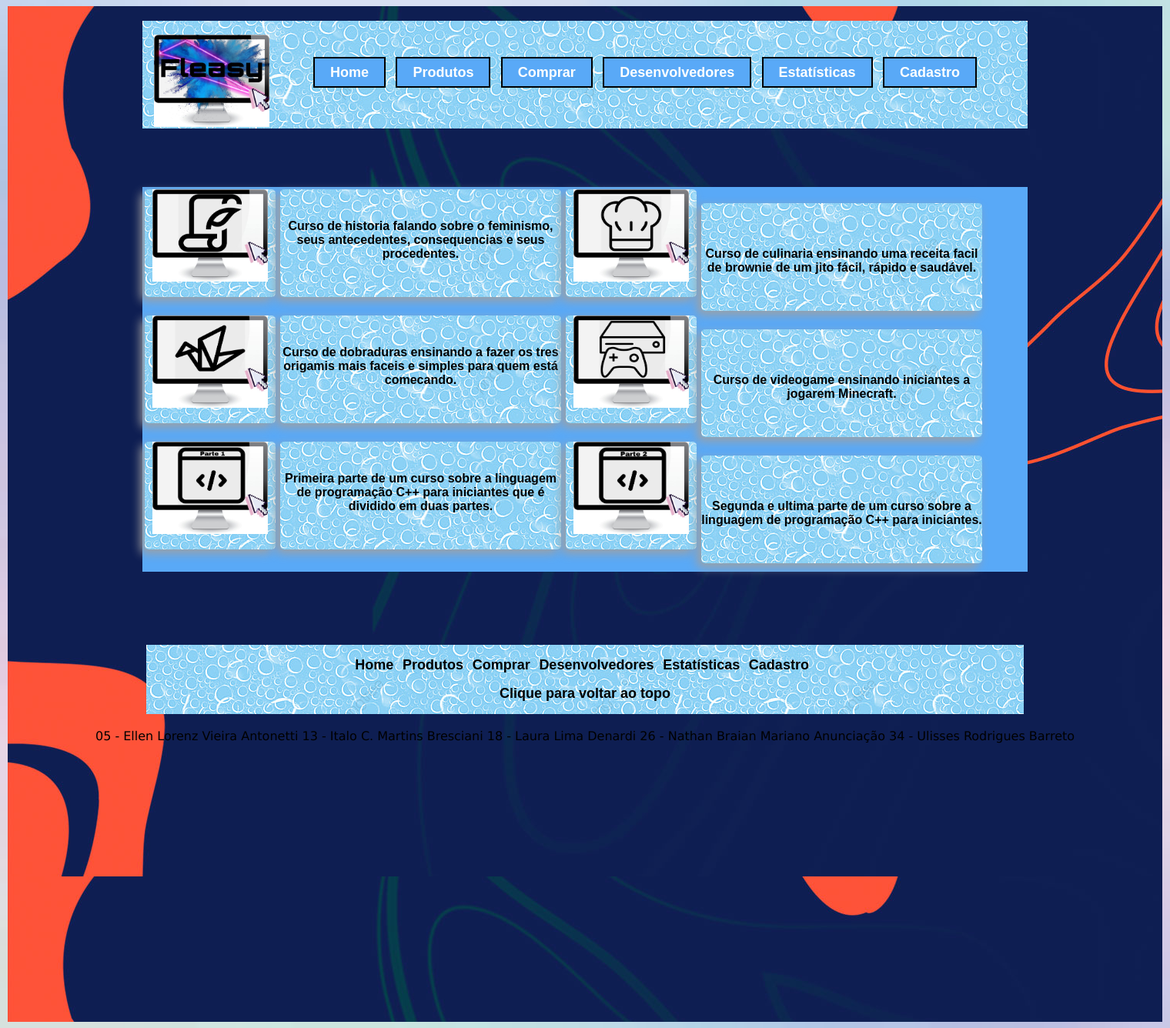
After one commit to ItaloCarlosMartinsBresciani/ProjEcommerce, a PHP site: page /produtos.html in a window 1520 px wide. The commit adds this page. Shown: the whole page at 77% size. Run offline with PHP 8.4, Linux system fonts and the light colour scheme.

Commit message:
upload Devs e Produtos

```diff
--- a/estilos.css
+++ b/estilos.css
@@ -177,3 +177,66 @@ a.quatro:hover{
     background-color:#59a9f7;
 
 }
+
+#camada_especial3{
+  width: 1150px;
+  height: 500px;
+  background-color: #59a9f7;
+}
+
+
+#texto_produto1 {
+  width: 170px;
+  height: 140px;
+  background-color: rgb(255, 255, 255);
+  background-image: url("imagem/fundo3.png");
+  float: left;
+  text-align:center;
+  margin: 3px 3px;
+  border-radius: 5px;
+  box-shadow: -5px 5px 13px rgb(160, 160, 160);
+
+}
+
+#texto_produto2{
+  width: 365px;
+  height: 140px;
+  background-color: white;
+  background-image: url("imagem/fundo3.png");
+  float: left;
+  margin: 3px 3px;
+  border-radius: 5px;
+  box-shadow: -5px 5px 13px rgb(160, 160, 160);
+}
+
+#devs1 {
+  width: 185px;
+  height: 155px;
+  background-color: rgb(255, 255, 255);
+  background-image: url("imagem/fundo3.png");
+  float: left;
+  text-align:center;
+  margin: 3px 3px;
+  border-radius: 5px;
+  box-shadow: -5px 5px 13px rgb(160, 160, 160);
+  margin-left: 5px;
+
+}
+
+#devs2{
+  width: 390px;
+  height: 155px;
+  background-color: white;
+  background-image: url("imagem/fundo3.png");
+  float: left;
+  margin: 3px 3px;
+  border-radius: 5px;
+  box-shadow: -5px 5px 13px rgb(160, 160, 160);
+}
+
+#camada_especial4{
+  width: 590px;
+  height: 910px;
+  background-color: #59a9f7;
+  border-radius: 8px;
+}
--- /dev/null
+++ b/produtos.html
@@ -0,0 +1,142 @@
+<!DOCTYPE html>
+<html lang="PT-BR">
+
+<head>
+  <meta charset="UTF-8">
+  <link rel="icon" href="imagem/icon.png">
+  <title>Produtos</title>
+  <link rel="stylesheet" type="text/css" href="estilos.css" />
+</head>
+
+<body>
+
+  <center>
+    <div id="mae">
+
+      <br>
+      <a name="topo"></a>
+
+      <div id="camada1">
+        <br>
+
+        <a href="index.html"><img id="user" src="imagem/user.png"></a>
+        <br><br>
+        <a class="um" href="index.html">Home</a>&nbsp;&nbsp;
+        <a class="um" href="produtos.html">Produtos</a>&nbsp;&nbsp;
+        <a class="um" href=".html">Comprar</a>&nbsp;&nbsp;
+        <a class="um" href="devs.html">Desenvolvedores</a>&nbsp;&nbsp;
+        <a class="um" href=".html">Estatísticas</a>&nbsp;&nbsp;
+        <a class="um" href=".html">Cadastro</a>&nbsp;&nbsp;
+        <br><br><br>
+
+      </div>
+
+      <br><br><br><br>
+
+      <div id="camada_especial3">
+        <div id="texto_produto1">
+          <img src="imagem/historia.jpeg" width="150px" height="120px">
+        </div>
+        <div id="texto_produto2">
+          <br>
+          <h4>
+            Curso de historia falando sobre o feminismo, seus antecedentes, consequencias e seus
+            procedentes.
+          </h4>
+        </div>
+
+        &nbsp;&nbsp;&nbsp;&nbsp;&nbsp;&nbsp;&nbsp;&nbsp;&nbsp;&nbsp;&nbsp;&nbsp;&nbsp;&nbsp;&nbsp;&nbsp;&nbsp;&nbsp;
+
+        <div id="texto_produto1">
+          <img src="imagem/culinaria.jpg" width="150px" height="120px">
+        </div>
+        <div id="texto_produto2">
+          <br><br>
+          <h4>
+            Curso de culinaria ensinando uma receita facil de brownie de um jito fácil, rápido e saudável.
+          </h4>
+        </div>
+
+        <br><br>
+
+        <div id="texto_produto1">
+          <img src="imagem/origami.jpg" width="150px" height="120px">
+        </div>
+        <div id="texto_produto2">
+          <br>
+          <h4>
+            Curso de dobraduras ensinando a fazer os tres origamis mais faceis e simples para quem está comecando.
+          </h4>
+        </div>
+
+        &nbsp;&nbsp;&nbsp;&nbsp;&nbsp;&nbsp;&nbsp;&nbsp;&nbsp;&nbsp;&nbsp;&nbsp;&nbsp;&nbsp;&nbsp;&nbsp;&nbsp;&nbsp;
+
+        <div id="texto_produto1">
+          <img src="imagem/game.jpeg" width="150px" height="120px">
+        </div>
+        <div id="texto_produto2">
+          <br><br>
+          <h4>
+            Curso de videogame ensinando iniciantes a jogarem Minecraft.
+          </h4>
+        </div>
+
+        <br><br>
+
+        <div id="texto_produto1">
+          <img src="imagem/prog1.jpeg" width="150px" height="120px">
+        </div>
+        <div id="texto_produto2">
+          <br>
+          <h4>
+            Primeira parte de um curso sobre a linguagem de programação C++ para iniciantes que é dividido em duas
+            partes.
+          </h4>
+        </div>
+
+        &nbsp;&nbsp;&nbsp;&nbsp;&nbsp;&nbsp;&nbsp;&nbsp;&nbsp;&nbsp;&nbsp;&nbsp;&nbsp;&nbsp;&nbsp;&nbsp;&nbsp;&nbsp;
+
+        <div id="texto_produto1">
+          <img src="imagem/prog2.jpeg" width="150px" height="120px">
+        </div>
+        <div id="texto_produto2">
+          <br><br>
+          <h4>
+            Segunda e ultima parte de um curso sobre a linguagem de programação C++ para iniciantes.
+          </h4>
+        </div>
+
+        <br><br>
+      </div>
+
+      <br><br><br><br><br>
+
+
+      <div id="camada3">
+        <br>
+        <a class="dois" href="index.html">Home</a>&nbsp;&nbsp;
+        <a class="dois" href="produtos.html">Produtos</a>&nbsp;&nbsp;
+        <a class="dois" href=".html">Comprar</a>&nbsp;&nbsp;
+        <a class="dois" href="devs.html">Desenvolvedores</a>&nbsp;&nbsp;
+        <a class="dois" href=".html">Estatísticas</a>&nbsp;&nbsp;
+        <a class="dois" href="cadastro.html">Cadastro</a>&nbsp;&nbsp;
+        <br><br>
+        <a class="tres" href="#topo">Clique para voltar ao topo</a>
+        <br> <br>
+      </div>
+      <br>
+      05 - Ellen Lorenz Vieira Antonetti 13 - Italo C. Martins Bresciani 18 - Laura Lima Denardi 26 - Nathan
+      Braian Mariano Anunciação 34 - Ulisses Rodrigues Barreto
+      <br>
+
+    </div>
+    </div>
+
+
+  </center>
+
+
+
+</body>
+
+</html>
```
Also changed, not shown: devs.html (added, +115 -0 lines), index.html (+13 -14 lines), imagem/denardi.png (added).
